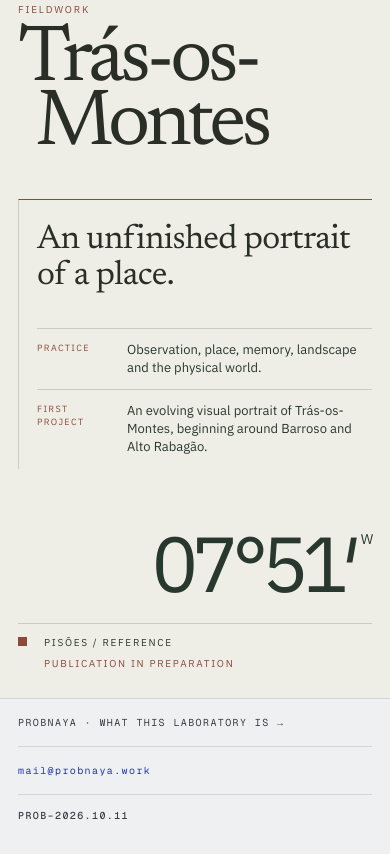
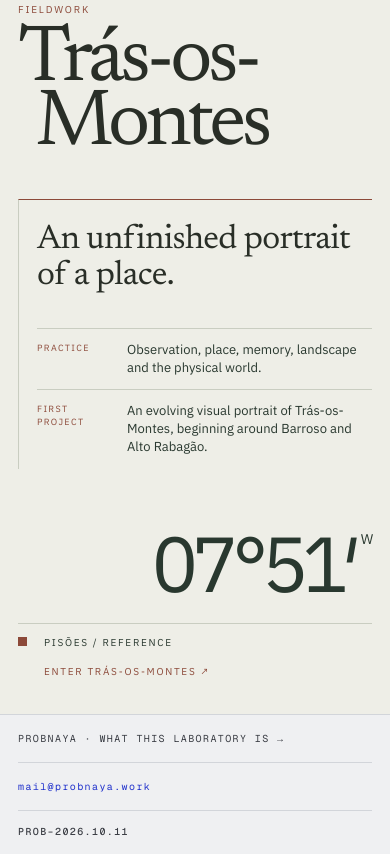
Before and after one commit to probnaya-work/surface, a website: page index.html in a window 390 px wide. Shown: the part 2109-2963 px from the top of the page. Drawn offline with nearby package versions, Linux system fonts and the light colour scheme.

Commit message:
fix(navigation): connect fieldwork and chinotto to the surface

```diff
--- a/css/style.css
+++ b/css/style.css
@@ -1266,7 +1266,9 @@
   grid-template-columns: 18px 1fr auto; margin-top: 40px; padding-top: 12px;
   border-top: 1px solid var(--field-rule); color: var(--field-moss);
 }
-.fieldwork-foot span:last-child { color: var(--field-earth); }
+.fieldwork-link { color: var(--field-earth); padding-block: 8px; margin-block: -8px; }
+.fieldwork-link:hover { color: var(--field-earth); text-decoration: underline; text-underline-offset: 4px; }
+.fieldwork-link:focus-visible { outline: 2px solid var(--field-earth); outline-offset: 4px; }
 .fieldwork-marker { width: 11px; height: 11px; background: var(--field-earth); }
 
 /* ============================================================
@@ -1641,7 +1643,7 @@
   .fieldwork-statement dl > div { grid-template-columns: 76px minmax(0, 1fr); gap: 14px; }
   .fieldwork-coordinate--longitude { margin-top: 62px; font-size: 20vw; }
   .fieldwork-foot { grid-template-columns: 14px 1fr; gap: 8px 12px; margin-top: 28px; }
-  .fieldwork-foot span:last-child { grid-column: 2; }
+  .fieldwork-link { grid-column: 2; margin-block: 0; }
   .fieldwork-marker { width: 9px; height: 9px; }
 
   .ex-plate { aspect-ratio: 1 / 1; }
--- a/index.html
+++ b/index.html
@@ -226,7 +226,7 @@
     <div class="fieldwork-foot">
       <span class="fieldwork-marker" aria-hidden="true"></span>
       <span>PISÕES / REFERENCE</span>
-      <span>PUBLICATION IN PREPARATION</span>
+      <a class="fieldwork-link" href="https://fieldwork.probnaya.work/tras-os-montes/">ENTER TRÁS-OS-MONTES ↗</a>
     </div>
   </section>
 
```
Also changed, not shown: instrument-chinotto.html (+1 -0 lines), vercel.json.
